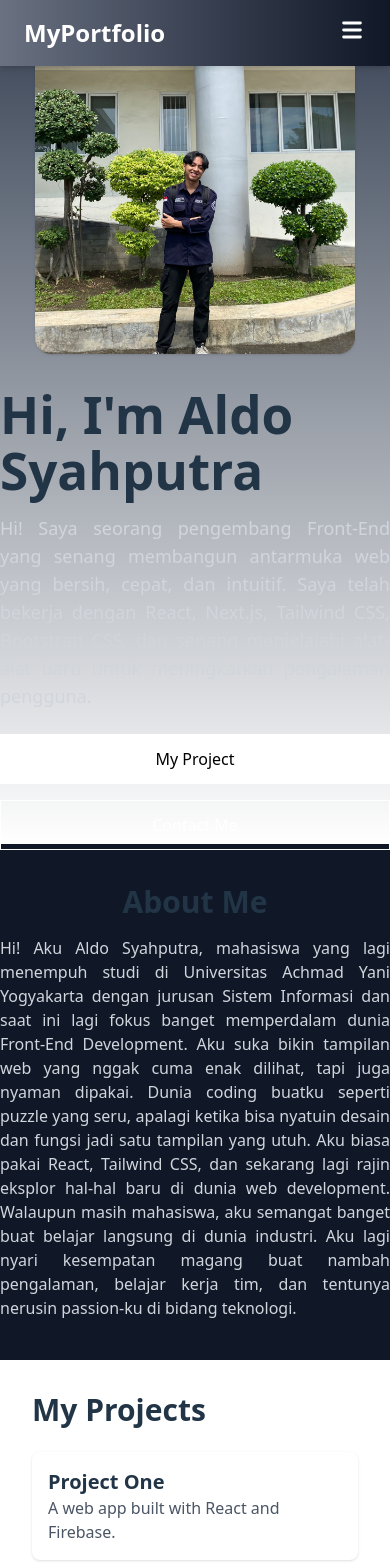
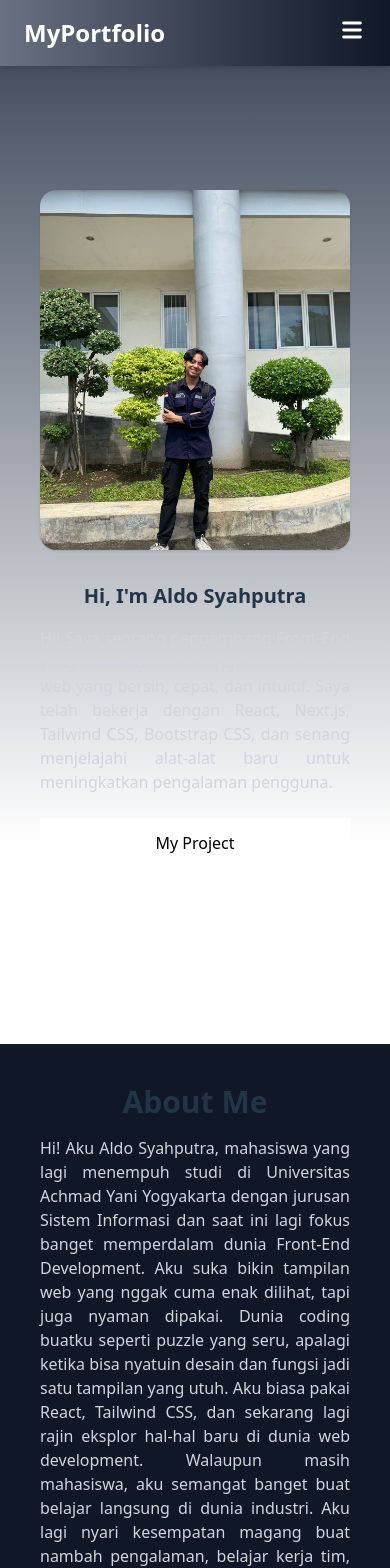
Before and after one commit to Aldosyhptra/my-portofolio, a React (Vite) app: page / in a window 390 px wide. Shown: the top 1568 px of the page. Built offline with nearby package versions, Linux system fonts and the light colour scheme.

Commit message:
memperbaiki size text dan layout home, about

```diff
--- a/src/components/about.jsx
+++ b/src/components/about.jsx
@@ -1,6 +1,6 @@
 export default function About() {
   return (
-    <section id="about" className="bg-gray-900 w-full mx-auto py-10">
+    <section id="about" className="bg-gray-900 w-full mx-auto py-10 px-10 md:px-0 h-screen">
       <h2 className="text-3xl font-semibold mb-4 text-center">About Me</h2>
       <p className="text-gray-300 max-w-3xl text-justify mx-auto">Hi! Aku Aldo Syahputra, mahasiswa yang lagi menempuh studi di Universitas Achmad Yani Yogyakarta dengan jurusan Sistem Informasi dan saat ini lagi fokus banget memperdalam dunia Front-End Development. Aku suka bikin tampilan web yang nggak cuma enak dilihat, tapi juga nyaman dipakai.
 
--- a/src/components/home.jsx
+++ b/src/components/home.jsx
@@ -1,10 +1,10 @@
 export default function Home() {
   return (
-    <section id="home" className="bg-gradient-to-b from-gray-700 text-start flex flex-col md:flex-row items-center justify-center gap-8 w-full h-screen mx-auto">
+    <section id="home" className="bg-gradient-to-b from-gray-700 px-10 md:px-0 pt-70 mb-50 md:mb-0 md:pt-0 text-start flex flex-col md:flex-row items-center justify-center gap-8 w-full h-screen mx-auto">
         <img src="/public/img/gambaraldo.jpg" alt=""  className="w-80 h-90 object-cover rounded-2xl shadow hover:scale-105 transition-all transform transition-300"/>
         <div className="">
-            <h1 className="text-4xl font-bold mb-4">Hi, I'm Aldo Syahputra</h1>
-            <p className="text-lg text-gray-300 text-justify max-w-2xl mx-auto">Hi! Saya seorang pengembang Front-End yang senang membangun antarmuka web yang bersih, cepat, dan intuitif. Saya telah bekerja dengan React, Next.js, Tailwind CSS, Bootstrap CSS, dan senang menjelajahi alat-alat baru untuk meningkatkan pengalaman pengguna.</p>
+            <p className="text-xl text-center md:text-start md:text-4xl font-bold mb-4">Hi, I'm Aldo Syahputra</p>
+            <p className="text-base md:text-lg text-gray-300 text-justify max-w-2xl mx-auto">Hi! Saya seorang pengembang Front-End yang senang membangun antarmuka web yang bersih, cepat, dan intuitif. Saya telah bekerja dengan React, Next.js, Tailwind CSS, Bootstrap CSS, dan senang menjelajahi alat-alat baru untuk meningkatkan pengalaman pengguna.</p>
         <div className="flex flex-col md:flex-row gap-4 mt-6">
             <button className="bg-white border-white border text-black px-8 py-3 transform hover:scale-105 hover:text-white hover:border-black hover:bg-black transition-all duration-300">My Project</button>
             <button className="bg-transparent border-white border text-white px-8 py-3 transform hover:scale-105 hover:text-black hover:bg-white transition-all duration-300">Contact Me</button>
```
